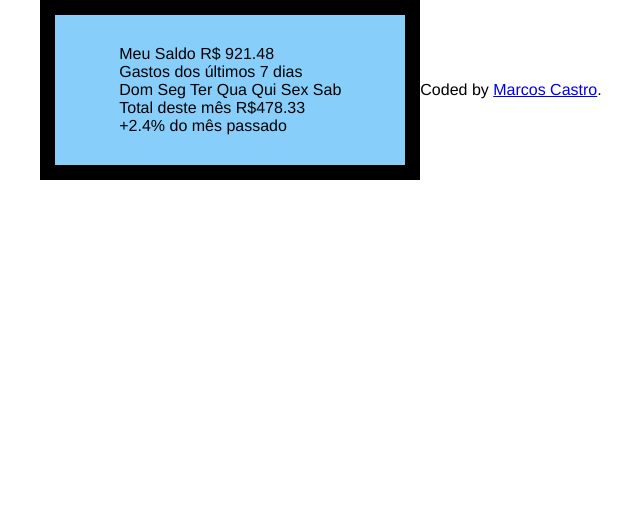
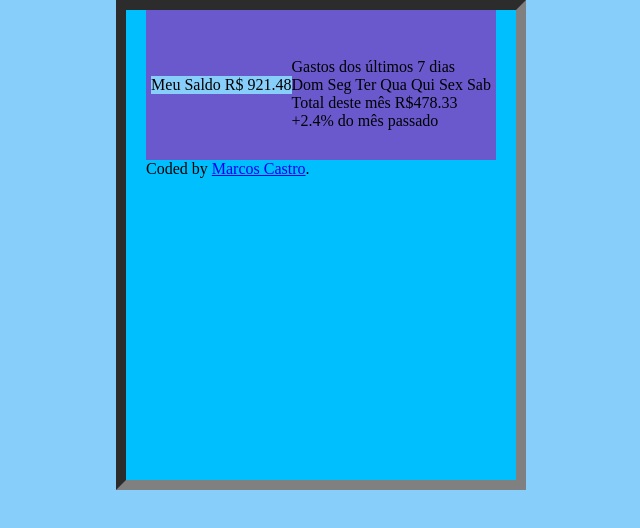
Before and after one commit to MarcosCast/expenses-chart-component, a plain HTML site: page index.html in a window 1280 px wide. Shown: the whole page, without its empty margins (319-959 px from the left). Drawn offline with Linux system fonts and the light colour scheme.

Commit message:
Melhorando a interface

```diff
--- a/index.html
+++ b/index.html
@@ -16,10 +16,11 @@
    </style>-->
  </head>
        <body>
-        <div class="corpo">
           <div class="interface">
+            <div class="topo">
               Meu Saldo
                R$ 921.48
+            </div>
              </br>
                Gastos dos últimos 7 dias
              </br>
@@ -40,7 +41,7 @@
 
           </div>
 
-        </div>
+
 
 
 
--- a/style.css
+++ b/style.css
@@ -1,19 +1,24 @@
-body {
-    margin: 0;
-    display: flex;
-    font-family: 'Franklin Gothic Medium', 'Arial Narrow', Arial, sans-serif;
-    justify-content: center;
-    align-items: center;
+html {
+    background-color: #87cefa;
 }
 
-.corpo {
+body {
+    width: 350px;
+    height: 450px;
+    margin: 0 auto;
+    background-color: #00bfff;
+    padding: 0 20px 20px 20px;
+    border: 10px inset grey;
+}
+
+/*.corpo {
     background-color: #000;
     display: flex;
     padding: 15px;
-}
+}*/
 
 .interface {
-    background-color: #87cefa;
+    background-color: #6959CD;
     width: 350px;
     height: 150px;
     display: flex;
@@ -23,5 +28,10 @@ body {
 
 .atribuicao {
     align-items: flex-end;
+}
 
+.topo {
+    background-color: #87cefa;
+    border-style: inset 2px #000;
+    display: inline-block;
 }
```
